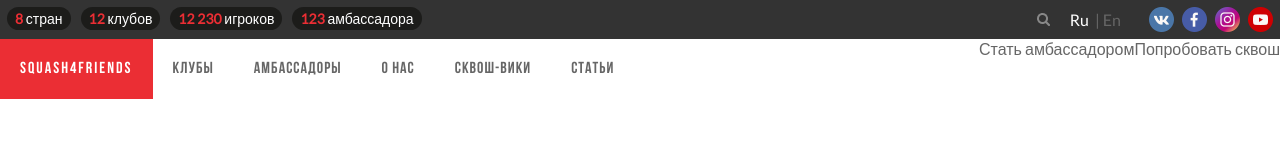
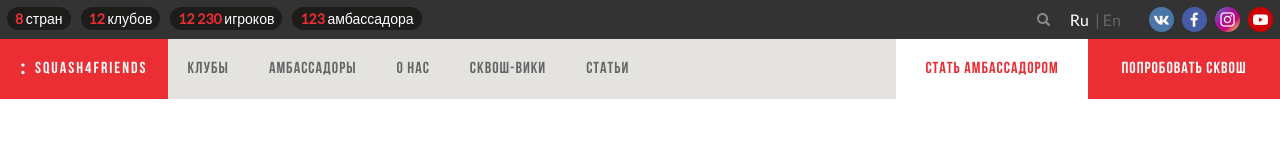
Before and after one commit to mirexdoors/squash4friends, a website: page src/index.html in a window 1280 px wide. Drawn offline with Linux system fonts and the light colour scheme; a web font is replaced by a local one.

Commit message:
add logo

```diff
--- a/src/css/style.css
+++ b/src/css/style.css
@@ -30,6 +30,19 @@ body {
     color: #666666;
 }
 
+.logoSymbol::before{
+    content: ':';
+    font-family: 'Lato', sans-serif;
+    font-size: 20px;
+    height: 50%;
+    margin-right: 8px;
+}
+.logoSymbol--white::before {
+    color: #FFF;
+}
+.logoSymbol--red::before {
+    color: #EB2E34;
+}
 /*toolbar start*/
 .toolbar {
     display: flex;
@@ -40,7 +53,7 @@ body {
 
 .toolbar__counter {
     display: flex;
-    justify-content:flex-start;
+    justify-content: flex-start;
     width: 50%;
 }
 
@@ -97,7 +110,7 @@ body {
 .menu {
     display: flex;
     height: 60px;
-    justify-content: space-between;.toolbar
+    justify-content: space-between;
     background: #E4E3E0;;
 }
 .navigation {
@@ -126,6 +139,24 @@ body {
 .feedback {
     display: flex;
     justify-content: space-between;
+    width: 30%;
 }
-
+.feedback__item {
+    font-family: Bebas Neue, sans-serif;
+    width: 50%;
+    height: 100%;
+    font-size: 16px;
+    font-weight: bold;
+    letter-spacing: 1px;
+    border: 0;
+    cursor: pointer;
+}
+.feedback__item--white {
+    color: #EB2E34;
+    background:#FFF;
+}
+.feedback__item--red {
+    color: #FFF;
+    background: #EB2E34;
+}
 /*menu end*/
--- a/src/index.html
+++ b/src/index.html
@@ -37,22 +37,22 @@
             </div>
             <div class="social toolbar__helper">
                 <div class="social__item">
-                    <a href="vk.com" target="_blank" class="social__link">
+                    <a href="https://vk.com" target="_blank" class="social__link">
                         <img class="social__image" src="./img/socials/vk.png" alt="VK"/>
                     </a>
                 </div>
                 <div class="social__item">
-                    <a href="facebook.com" target="_blank" class="social__link">
+                    <a href="https://facebook.com" target="_blank" class="social__link">
                         <img class="social__image" src="./img/socials/fb.png" alt="FB"/>
                     </a>
                 </div>
                 <div class="social__item">
-                    <a href="instagram.com" target="_blank" class="social__link">
+                    <a href="https://instagram.com" target="_blank" class="social__link">
                         <img class="social__image" src="./img/socials/ig.png" alt="Instagram"/>
                     </a>
                 </div>
                 <div class="social__item">
-                    <a href="youtube.com" target="_blank" class="social__link">
+                    <a href="https://youtube.com" target="_blank" class="social__link">
                         <img class="social__image" src="./img/socials/yt.png" alt="youtube"/>
                     </a>
                 </div>
@@ -61,7 +61,7 @@
     </div>
     <div class="menu">
         <nav class="menu__block navigation">
-            <a class="navigation__item navigation__item--red" href="/">squash4friends</a>
+            <a class="navigation__item navigation__item--red logoSymbol logoSymbol--white" href="/">squash4friends</a>
             <a class="navigation__item" href="#">Клубы</a>
             <a class="navigation__item" href="#">Амбассадоры</a>
             <a class="navigation__item" href="#">О нас</a>
@@ -69,8 +69,8 @@
             <a class="navigation__item" href="#">Статьи</a>
         </nav>
         <div class="feedback menu__block">
-            <div class="feedback__item feedback__item--white">Стать амбассадором</div>
-            <div class="feedback__item feedback__item--red">Попробовать сквош</div>
+            <button class="feedback__item feedback__item--white">Стать амбассадором</button>
+            <button class="feedback__item feedback__item--red">Попробовать сквош</button>
         </div>
     </div>
 </header>
```
